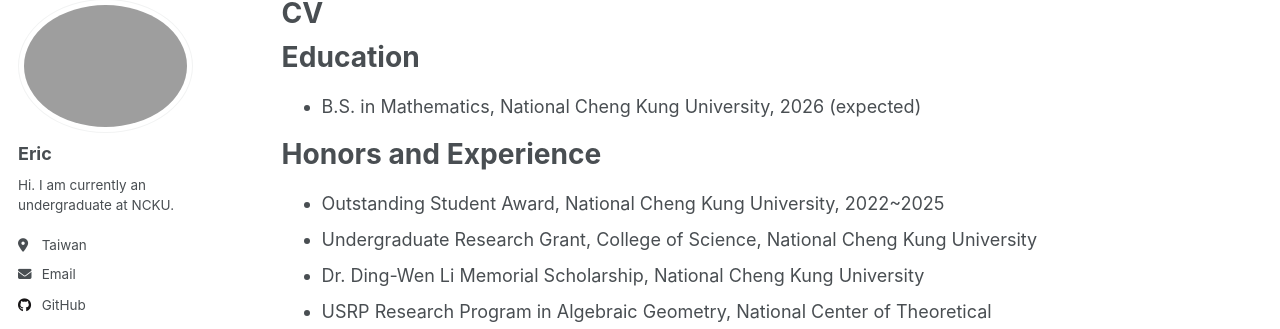
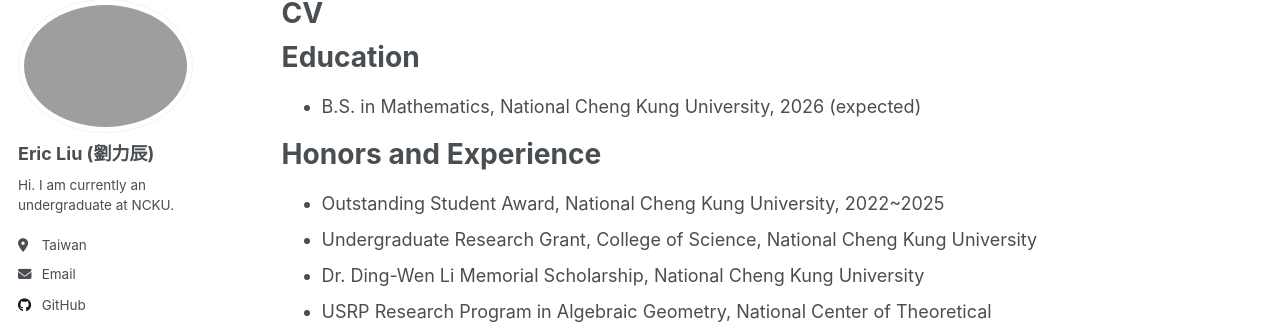
Before and after one commit to ericliu515515/ericliu515515.github.io, a Jekyll site: the page built from _pages/about.md, in a window 1280 px wide. Shown: the part 100-429 px from the top of the page. Built offline with Jekyll 4.4.1, drawn with Linux system fonts in a browser that asks for light colours; a script that is not in the unit is left out.

Commit message:
Update author name to include Chinese characters

```diff
--- a/_config.yml
+++ b/_config.yml
@@ -24,7 +24,7 @@ repository               : "ericliu515515/ericliu515515.github.io"
 author:
   # Biographic information
   avatar           : "cropped_circle_image.png"
-  name             : "Eric"
+  name             : "Eric Liu (劉力辰)"
   pronouns         : # example: "she/her"
   bio              : "Hi. I am currently an undergraduate at NCKU."
   location         : "Taiwan"
```
